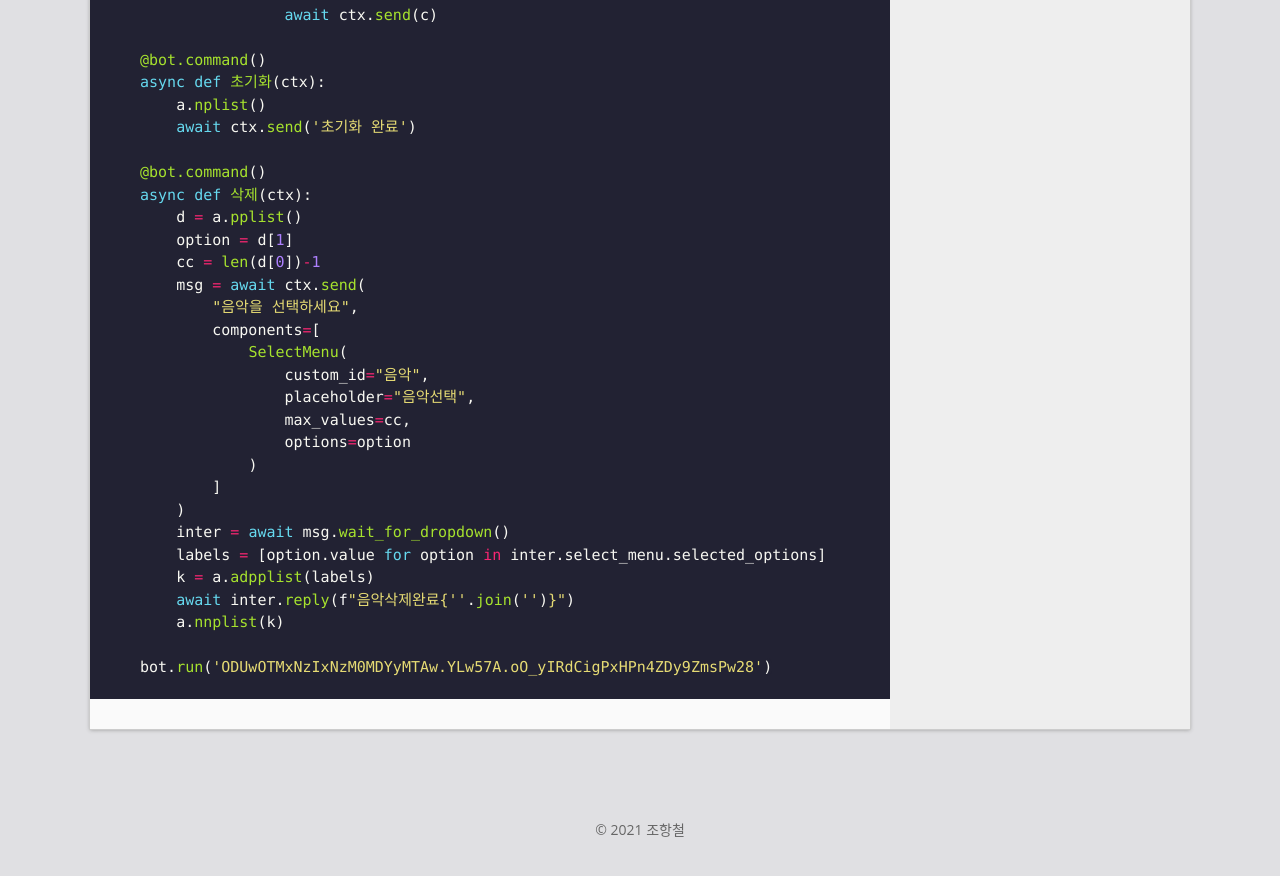
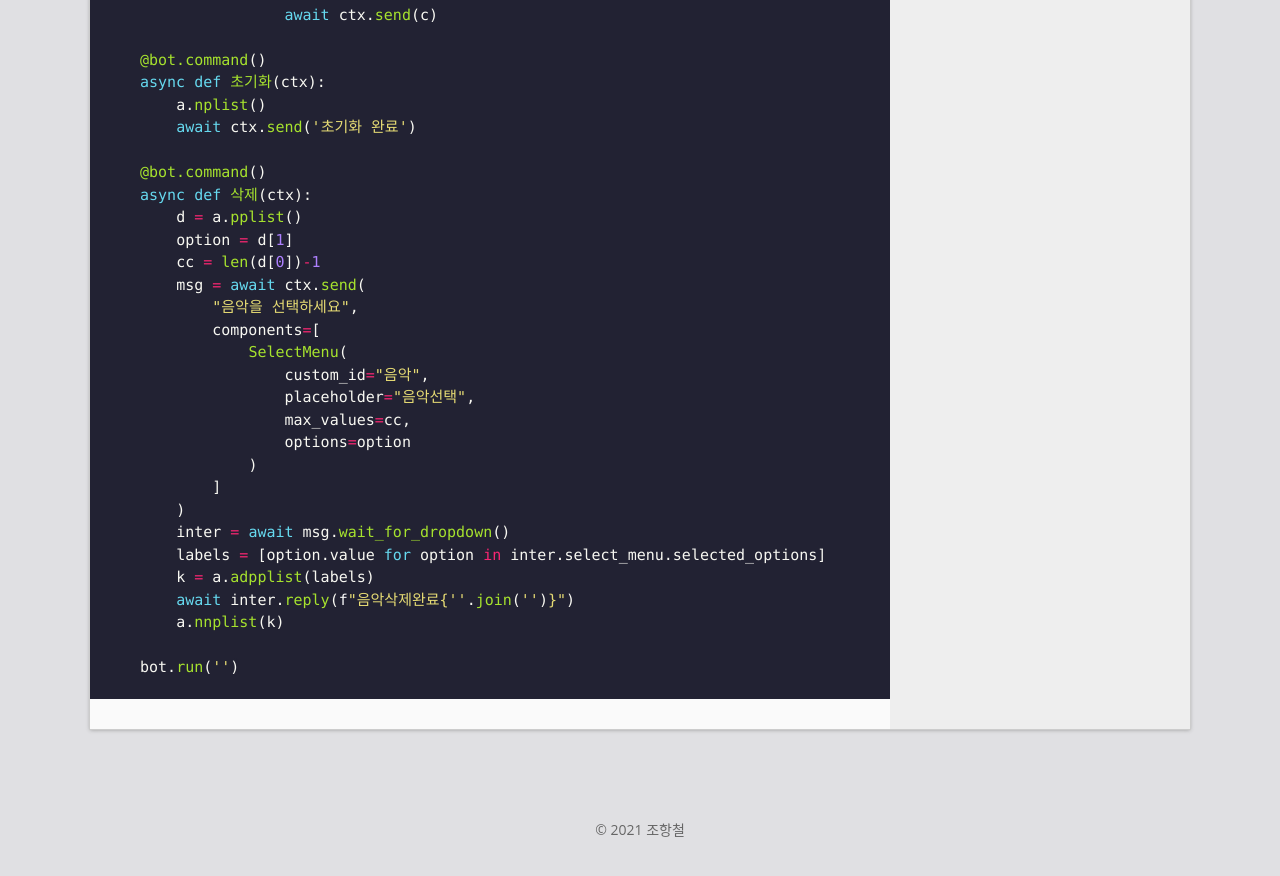
Before and after one commit to chohz1003/chohz1003.github.com, a Jekyll site: the page built from _posts/discord/2021-08-15-DiscordBot-Code.md, in a window 1280 px wide and 900 px high, scrolled down 2712 px. Shown: the top 876 px of the window. Built offline with Jekyll 4.4.1, drawn with Linux system fonts in a browser that asks for light colours.

Commit message:
Update 2021-08-15-DiscordBot-Code.md

````diff
--- a/_posts/discord/2021-08-15-DiscordBot-Code.md
+++ b/_posts/discord/2021-08-15-DiscordBot-Code.md
@@ -146,5 +146,5 @@ async def 삭제(ctx):
     await inter.reply(f"음악삭제완료{''.join('')}")
     a.nnplist(k)
 
-bot.run('ODUwOTMxNzIxNzM0MDYyMTAw.YLw57A.oO_yIRdCigPxHPn4ZDy9ZmsPw28')
+bot.run('')
 ```
````
